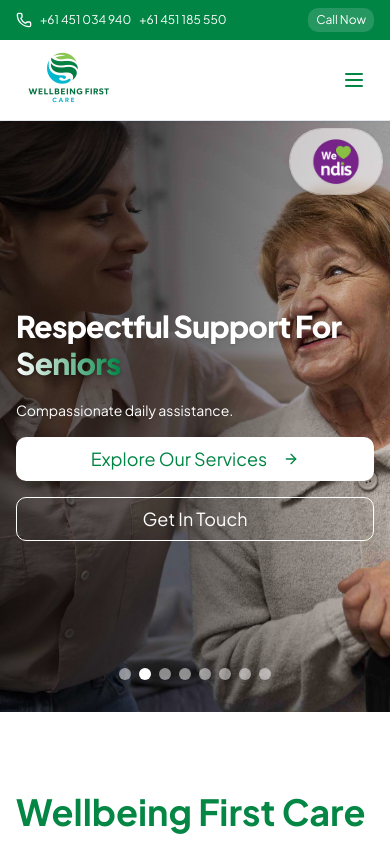
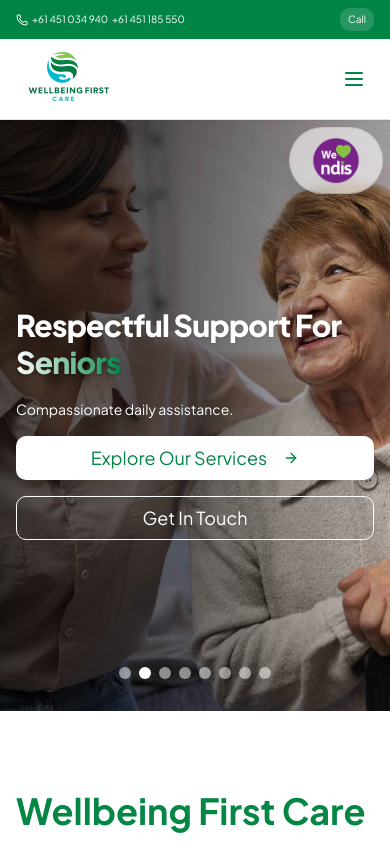
Before and after one commit to zainabijaz0/WellbeingFirstCare, a React (Vite) app: page / in a window 390 px wide. Shown: the top 844 px of the page. Built offline with nearby package versions, Linux system fonts and the light colour scheme.

Commit message:
Tighten mobile top bar to keep numbers and button on one line
cgen-fb0e4079e8b94bafa5e8815785b1a1da

```diff
--- a/client/components/Header.tsx
+++ b/client/components/Header.tsx
@@ -70,9 +70,9 @@ export function Header() {
     <>
       {/* Top Bar */}
       <div className="bg-brand-teal text-white py-2 px-4">
-        <div className="max-w-7xl mx-auto flex items-center justify-between text-xs sm:text-sm">
-          <div className="flex items-center gap-2 flex-wrap">
-            <Phone className="w-4 h-4" />
+        <div className="max-w-7xl mx-auto flex items-center justify-between text-[10px] sm:text-xs md:text-sm">
+          <div className="flex items-center gap-1 whitespace-nowrap">
+            <Phone className="w-3 h-3 sm:w-4 sm:h-4" />
             <a href="tel:+61451034940" className="hover:underline">
               +61 451 034 940
             </a>
@@ -86,9 +86,9 @@ export function Header() {
           </div>
           <a
             href="tel:+61451034940"
-            className="px-2 py-1 rounded-md bg-white/15 hover:bg-white/25 transition-colors"
+            className="px-2 py-1 rounded-md bg-white/15 hover:bg-white/25 transition-colors inline-flex items-center gap-1"
           >
-            Call Now
+            <span className="hidden sm:inline">Call Now</span><span className="inline sm:hidden">Call</span>
           </a>
         </div>
       </div>
```
